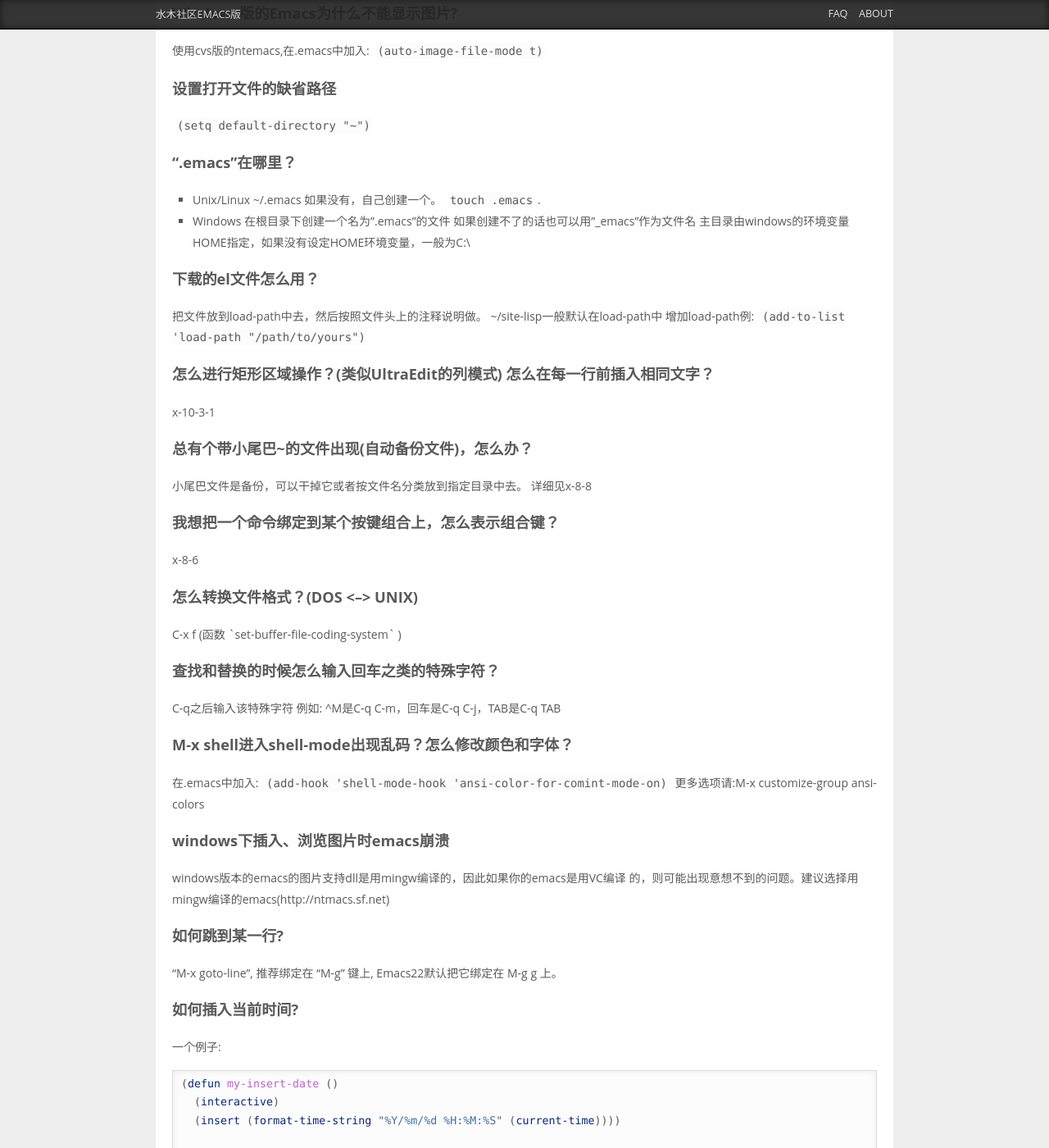
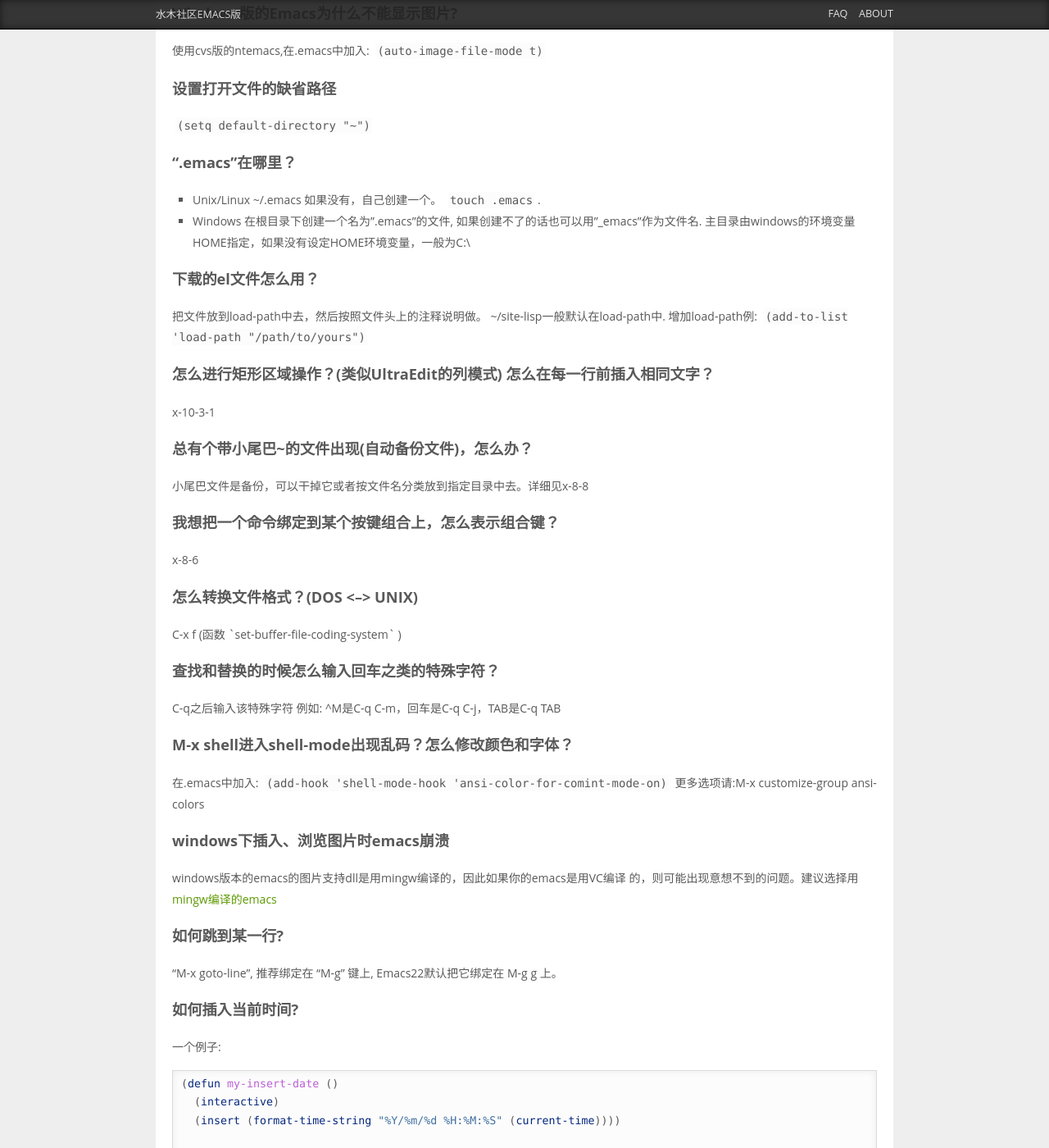
Before and after one commit to smacs/smacs.github.io, a Jekyll site: the page built from faq/index.md, in a window 1280 px wide and 1400 px high, scrolled down 354 px. Shown: the whole window at 82% size. Built offline with Jekyll 4.4.1, drawn with Linux system fonts in a browser that asks for light colours; Markdown is read by kramdown in place of the engine named in the settings; some of the changed text lies outside the part shown.

Commit message:
Remove md2ansi

```diff
--- a/faq/index.md
+++ b/faq/index.md
@@ -26,14 +26,11 @@ Win32有一个native的ispell v4，但很不好用，建议装一个cygwin的isp
 - Unix/Linux
     ~/.emacs 如果没有，自己创建一个。 `touch .emacs`.
 - Windows
-    在根目录下创建一个名为".emacs"的文件
-    如果创建不了的话也可以用"_emacs"作为文件名
-    主目录由windows的环境变量HOME指定，如果没有设定HOME环境变量，一般为C:\
+    在根目录下创建一个名为".emacs"的文件, 如果创建不了的话也可以用"_emacs"作为文件名. 主目录由windows的环境变量HOME指定，如果没有设定HOME环境变量，一般为C:\
 
 ### 下载的el文件怎么用？
 
-把文件放到load-path中去，然后按照文件头上的注释说明做。
-~/site-lisp一般默认在load-path中
+把文件放到load-path中去，然后按照文件头上的注释说明做。 ~/site-lisp一般默认在load-path中.
 增加load-path例: `(add-to-list 'load-path "/path/to/yours")`
 
 
@@ -43,8 +40,7 @@ x-10-3-1
 
 ### 总有个带小尾巴~的文件出现(自动备份文件)，怎么办？
 
-小尾巴文件是备份，可以干掉它或者按文件名分类放到指定目录中去。
-详细见x-8-8
+小尾巴文件是备份，可以干掉它或者按文件名分类放到指定目录中去。详细见x-8-8
 
 ### 我想把一个命令绑定到某个按键组合上，怎么表示组合键？
 
@@ -67,7 +63,7 @@ C-q之后输入该特殊字符
 ### windows下插入、浏览图片时emacs崩溃
 
 windows版本的emacs的图片支持dll是用mingw编译的，因此如果你的emacs是用VC编译
-的，则可能出现意想不到的问题。建议选择用mingw编译的emacs(http://ntmacs.sf.net)
+的，则可能出现意想不到的问题。建议选择用[mingw编译的emacs](http://ntmacs.sf.net)
 
 ### 如何跳到某一行?
 
@@ -192,7 +182,9 @@ Both kind of *SLOW*, though.
 ### 如何在Emacs中编写调试c/c++程序
 
 M-x c-mode/ M-x cc-mode
+
 M-x compile
+
 M-x gdb
 
 ## Gnus, Mail, Web
```
Also changed, not shown: other parts of faq/index.md (+9 -20 lines), 1 other file.
